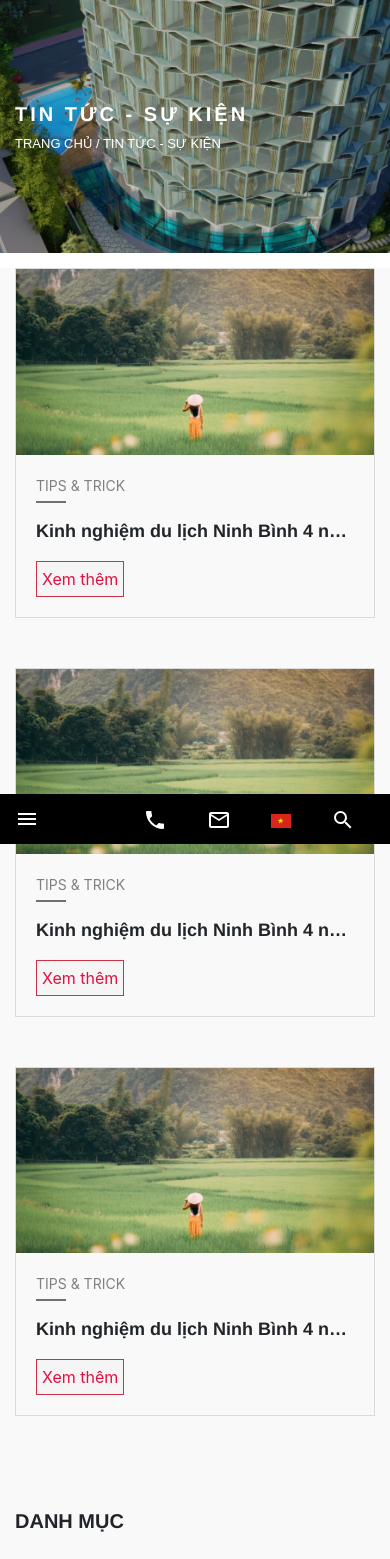
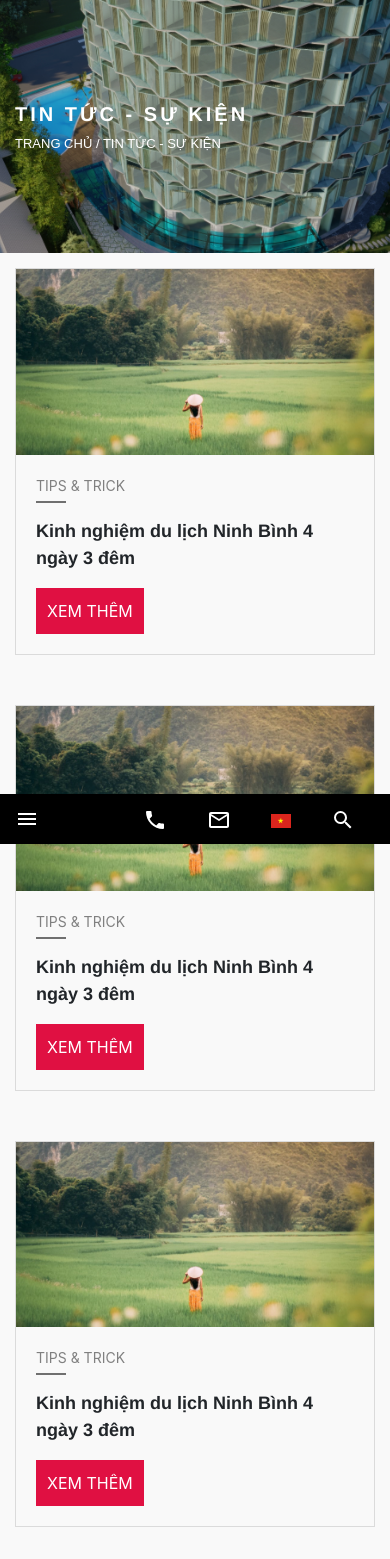
Before and after one commit to minhhoangzeno/ZoomX, a React (Create React App) app in the folder zoomx_front_end/: page /news in a window 390 px wide. Shown: the top 1559 px of the page. Built offline with nearby package versions, Linux system fonts and the light colour scheme; a web font is replaced by a local one.

Commit message:
fix new-page scss

```diff
--- a/zoomx_front_end/src/component/news-page/ItemNews.js
+++ b/zoomx_front_end/src/component/news-page/ItemNews.js
@@ -16,7 +16,7 @@ export default function ItemNews() {
                   <p className="txt__content">
                     Kinh nghiệm du lịch Ninh Bình 4 ngày 3 đêm
                   </p>
-                  <button className="btn__news">Xem thêm</button>
+                  <button className="btn__news">XEM THÊM</button>
                 </div>
               </div>
             </div>
@@ -31,7 +31,7 @@ export default function ItemNews() {
                   <p className="txt__content">
                     Kinh nghiệm du lịch Ninh Bình 4 ngày 3 đêm
                   </p>
-                  <button className="btn__news">Xem thêm</button>
+                  <button className="btn__news">XEM THÊM</button>
                 </div>
               </div>
             </div>
@@ -46,7 +46,7 @@ export default function ItemNews() {
                   <p className="txt__content">
                     Kinh nghiệm du lịch Ninh Bình 4 ngày 3 đêm
                   </p>
-                  <button className="btn__news">Xem thêm</button>
+                  <button className="btn__news">XEM THÊM</button>
                 </div>
               </div>
             </div>
--- a/zoomx_front_end/src/page/NewsPage.js
+++ b/zoomx_front_end/src/page/NewsPage.js
@@ -17,6 +17,7 @@ export default function NewsPage() {
         title="TIN TỨC - SỰ KIỆN"
         title_sub="TRANG CHỦ / TIN TỨC - SỰ KIỆN"
       />
+      <main className="main__container">
         <div className="container-fluid main__home">
           <div className="row item__home">
             <div className="col-xl-8 col-6 col-12 main__news__page">
@@ -27,6 +28,7 @@ export default function NewsPage() {
             </div>
           </div>
         </div>
+      </main>
       <Footer />
     </>
   );
--- a/zoomx_front_end/src/style/news-page.scss
+++ b/zoomx_front_end/src/style/news-page.scss
@@ -13,7 +13,7 @@
   }
   .item__home {
     background-color: #f9f9f9;
-    margin-bottom: 50px;
+    // margin-bottom: 50px;
     padding: 0 130px;
     @media (max-width: 1440px) {
       padding: 0 40px;
@@ -27,7 +27,7 @@
     .main__news__page {
       // margin-top: 50px;
       padding-right: 0;
-      margin-bottom: 40px;
+      // margin-bottom: 40px;
       @media (max-width: 425px) {
         padding: 0;
       }
@@ -108,32 +108,12 @@
               margin-top: 15px;
               font-size: 18px;
               font-family: "Helvetica";
-              @media (max-width: 1024px) {
-                text-overflow: ellipsis;
-                overflow: hidden;
-                white-space: nowrap;
-              }
-              @media (max-width: 768px) {
-                text-overflow: ellipsis;
-                overflow: hidden;
-                white-space: nowrap;
-              }
-              @media (max-width: 425px) {
-                text-overflow: ellipsis;
-                overflow: hidden;
-                white-space: nowrap;
-              }
-              @media (max-width: 375px) {
-                text-overflow: ellipsis;
-                overflow: hidden;
-                white-space: nowrap;
-              }
             }
             .btn__news {
-              padding: 5px;
-              color: #e01042;
-              border: 1px solid#ce3047;
-              background-color: #f5f5f5;
+              padding: 10px;
+              color: white;
+              border: 1px solid #e01042;
+              background-color: #e01042;
               margin-bottom: 20px;
             }
           }
@@ -192,3 +172,15 @@
     }
   }
 }
+.main__home {
+  background-color: #f9f9f9;
+  .item__home {
+    background-color: #f9f9f9;
+    .main__news__page {
+      background-color: #f9f9f9;
+    }
+    .main__news--cover {
+      background-color: #f9f9f9;
+    }
+  }
+}
```
Lines whose indentation alone changed are shown as unchanged.
